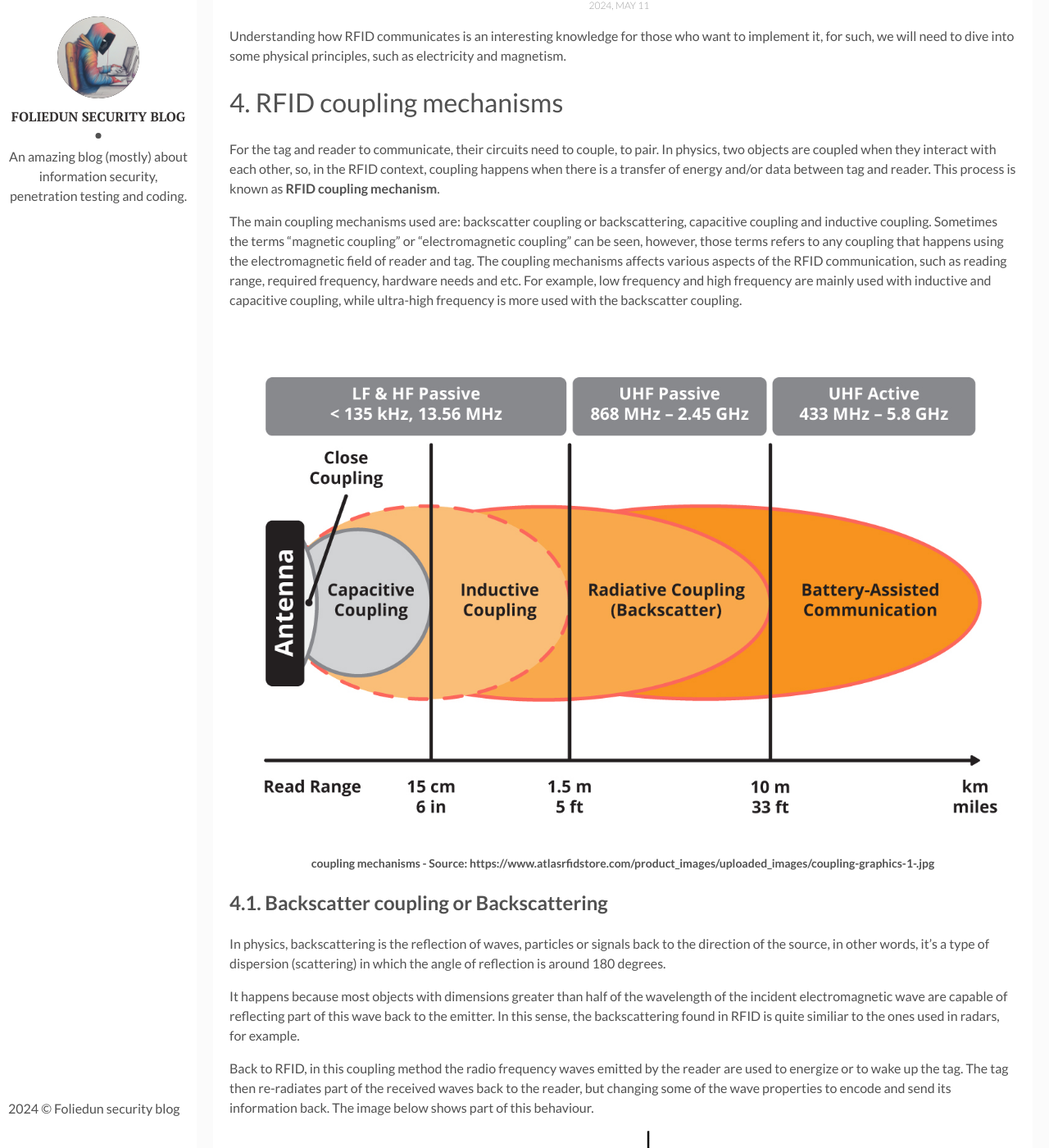
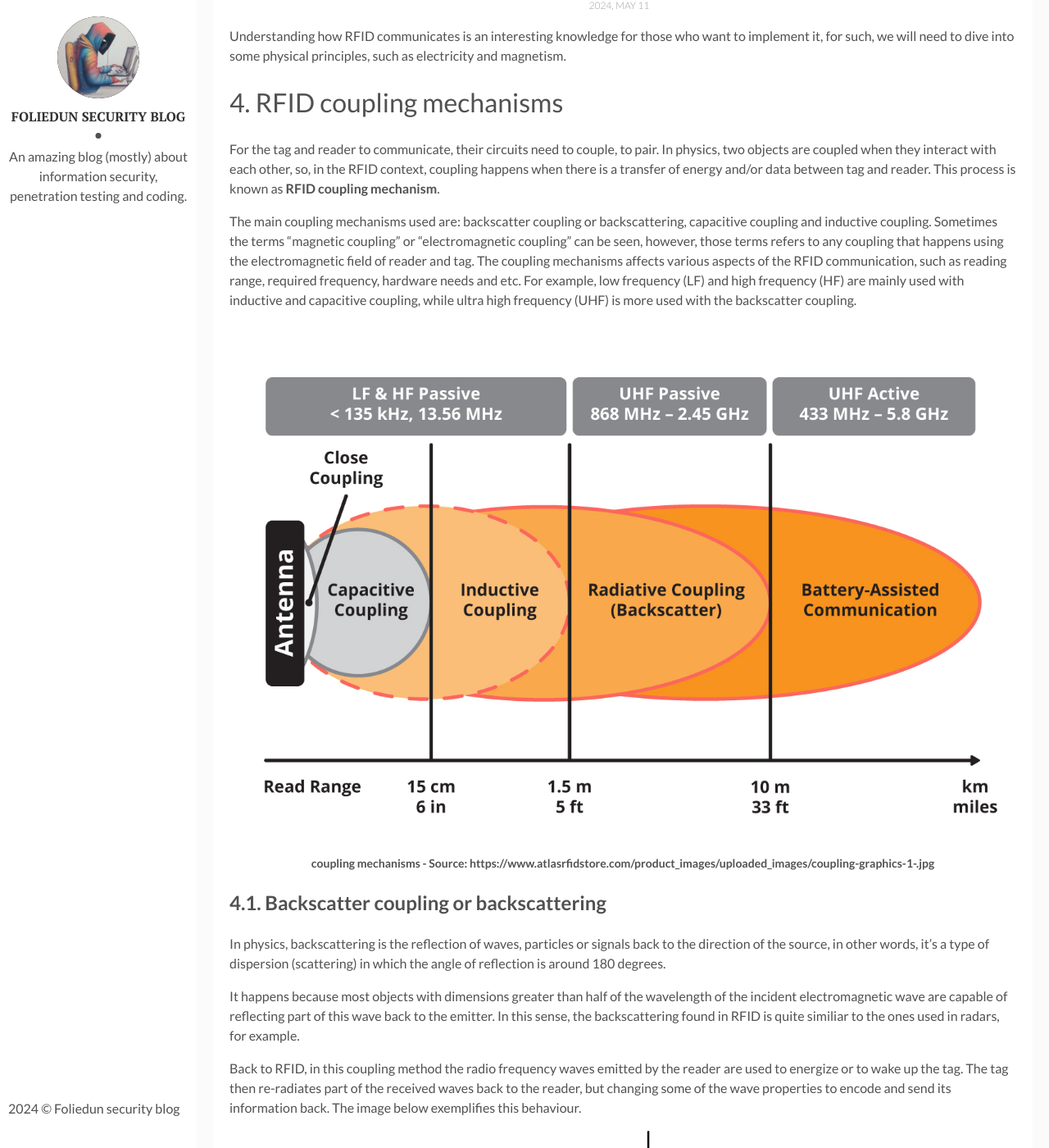
Before and after one commit to foliedun/foliedun.github.io, a Jekyll site: the page built from _posts/2024-05-11-rfid-part3.markdown, in a window 1280 px wide and 1400 px high, scrolled down 604 px. Shown: the whole window at 82% size. Built offline with Jekyll 4.4.1, drawn with Linux system fonts in a browser that asks for light colours; some of the changed lines change nothing that is shown; some of the changed text lies outside the part shown.

Commit message:
Update 2024-05-11-rfid-part3.markdown

```diff
--- a/_posts/2024-05-11-rfid-part3.markdown
+++ b/_posts/2024-05-11-rfid-part3.markdown
@@ -14,18 +14,22 @@
 
 For the tag and reader to communicate, their circuits need to couple, to pair. In physics, two objects are coupled when they interact with each other, so, in the RFID context, coupling happens when there is a transfer of energy and/or data between tag and reader. This process is known as **RFID coupling mechanism**.
 
-The main coupling mechanisms used are: backscatter coupling or backscattering, capacitive coupling and inductive coupling. Sometimes the terms "magnetic coupling" or "electromagnetic coupling" can be seen, however, those terms refers to any coupling that happens using the electromagnetic field of reader and tag. The coupling mechanisms affects various aspects of the RFID communication, such as reading range, required frequency, hardware needs and etc. For example, low frequency and high frequency are mainly used with inductive and capacitive coupling, while ultra-high frequency is more used with the backscatter coupling.
+The main coupling mechanisms used are: backscatter coupling or backscattering, capacitive coupling and inductive coupling. Sometimes the terms "magnetic coupling" or "electromagnetic coupling" can be seen, however, those terms refers to any coupling that happens using the electromagnetic field of reader and tag. The coupling mechanisms affects various aspects of the RFID communication, such as reading range, required frequency, hardware needs and etc. For example, low frequency (LF) and high frequency (HF) are mainly used with inductive and capacitive coupling, while ultra high frequency (UHF) is more used with the backscatter coupling.
 
 ![Coupling mechanisms]({{site.baseurl}}/assets/img/rfid_part3/coupling_mechanisms.jpg)
 *coupling mechanisms - Source: https://www.atlasrfidstore.com/product_images/uploaded_images/coupling-graphics-1-.jpg*
 
-## 4.1. Backscatter coupling or Backscattering
+## 4.1. Backscatter coupling or backscattering
 
 In physics, backscattering is the reflection of waves, particles or signals back to the direction of the source, in other words, it's a type of dispersion (scattering) in which the angle of reflection is around 180 degrees. <!-- It's considered a diffuse reflection due to its dispersion. -->
 
 It happens because most objects with dimensions greater than half of the wavelength of the incident electromagnetic wave are capable of reflecting part of this wave back to the emitter. In this sense, the backscattering found in RFID is quite similiar to the ones used in radars, for example.
 
-Back to RFID, in this coupling method the radio frequency waves emitted by the reader are used to energize or to wake up the tag. The tag then re-radiates part of the received waves back to the reader, but changing some of the wave properties to encode and send its information back. The image below shows part of this behaviour.
+Back to RFID, in this coupling method the radio frequency waves emitted by the reader are used to energize or to wake up the tag. The tag then re-radiates part of the received waves back to the reader, but changing some of the wave properties to encode and send its information back. The image below exemplifies this behaviour.
 
 ![Backscattering]({{site.baseurl}}/assets/img/rfid_part3/backscattering_example.png)
 *Backscattering - Source: https://www.researchgate.net/figure/RFID-system-operation-The-backscattered-signal-is-modulated-by-changes-in-chip-impedance_fig1_3018375*
+
+To allow the transmission and reception of signals at the same time, a directional coupler is often needed to allow the received signal to be separated from the transmitted one. The reader also needs to be able to detect the modulation used by the tag in the presense of many other backscatterings.
+
+Due to the characteristics of backscattering, the radio waves emitted can travel far beoynd the tag or reader, allowing it to operate over long distances and being widely used in RFID systems with ultra high frequency (UHF) tags.
```
